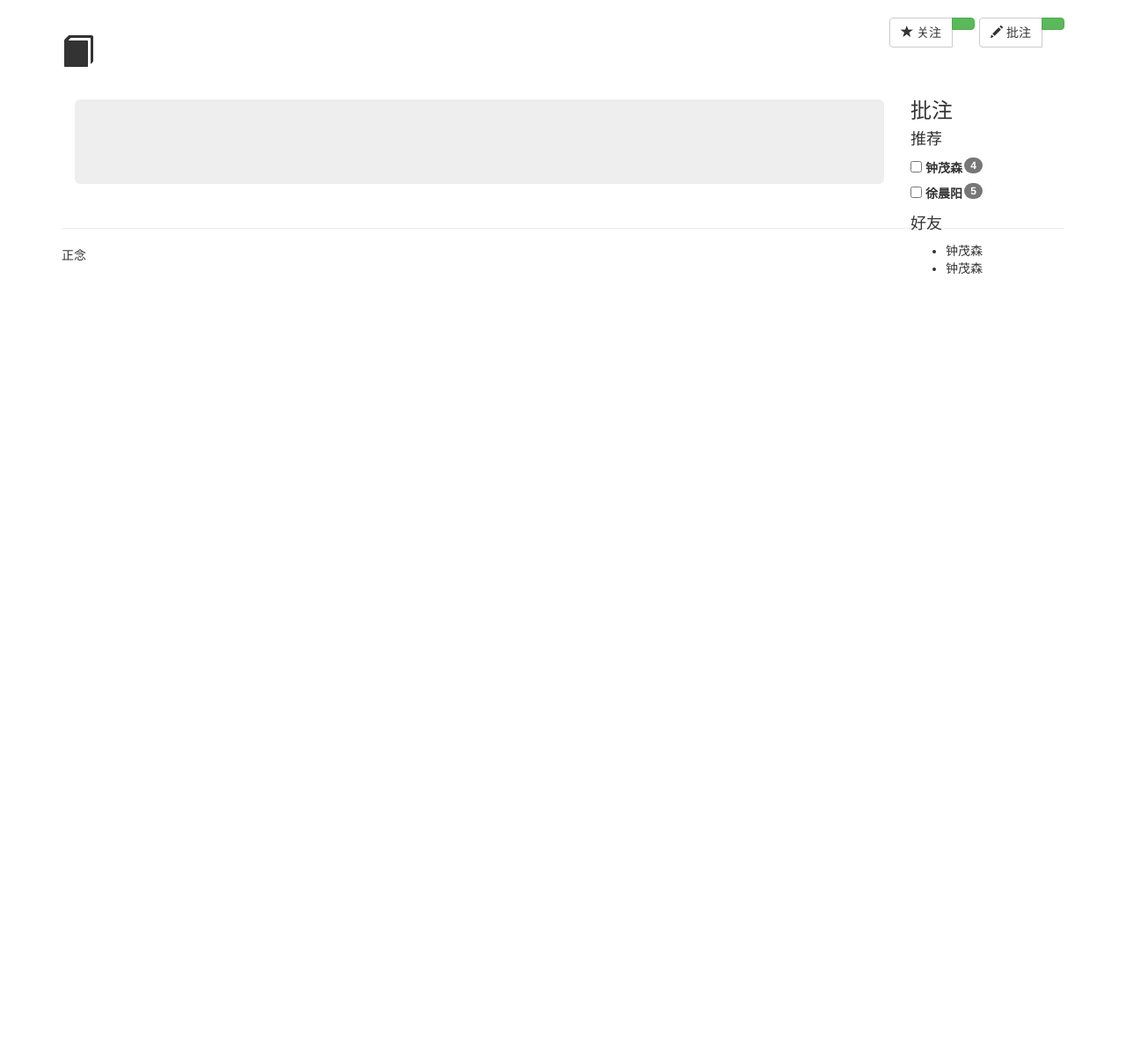
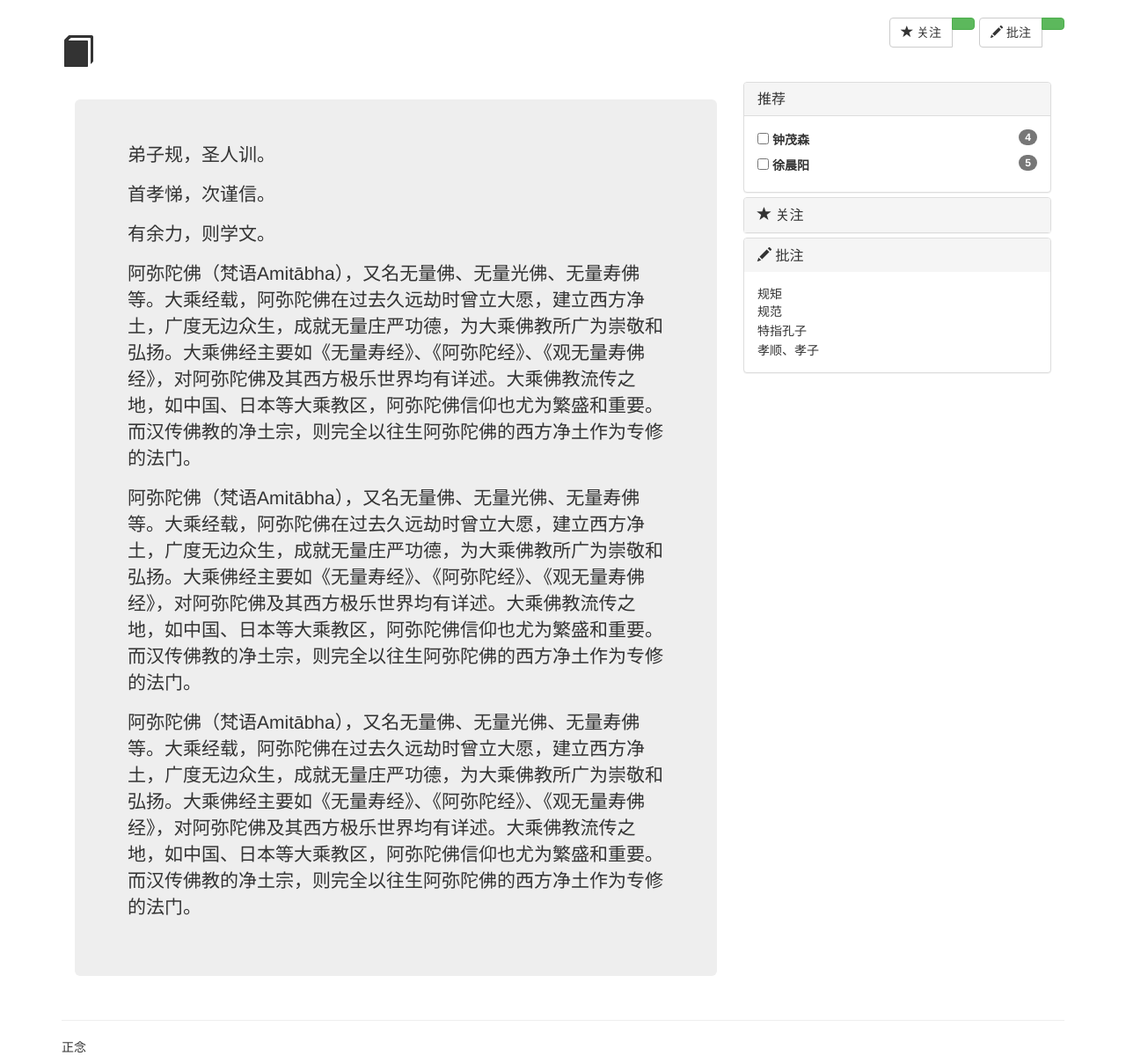
Before and after one commit to xuender/mindfulness, a Django app: template web/templates/chapter.html in a window 1280 px wide. Shown: the part 51-1251 px from the top of the page at 88% size. Before the commit the page ends 363 px from the top, so only its background shows below. Run offline with Django 3.2, Linux system fonts and the light colour scheme; the template is opened without the code that fills it, so the values that code supplies are empty; some libraries are stand-ins or nearby versions.

Commit message:
增加批注连线，需要将连线转换成angular对象

```diff
--- a/bower.json
+++ b/bower.json
@@ -14,4 +14,3 @@
     "angular-mocks": "1.2.9",
     "angular-bootstrap": "0.10.0"
 }
-}
--- a/web/templates/base.html
+++ b/web/templates/base.html
@@ -6,6 +6,7 @@
     <title>{% block title %}{% endblock %} - 正念阅读</title>
     <link href="{% static "css/bootstrap.min.css" %}" rel="stylesheet" type="text/css"/>
     <link href="{% static "css/base.min.css" %}" rel="stylesheet" type="text/css"/>
+    {% block css %}{% endblock %}
   </head>
   <body>
     {% include 'includes/nav.html' %}
@@ -20,5 +21,6 @@
     <script src="{% static "js/angular.min.js" %}"></script>
     <script src="{% static "js/bootstrap.min.js" %}"></script>
     <script src="{% static "js/ui-bootstrap-tpls.min.js" %}"></script>
+    {% block js %}{% endblock %}
   </body>
 </html>
--- a/web/templates/chapter.html
+++ b/web/templates/chapter.html
@@ -1,17 +1,37 @@
 {% extends "base.html" %}
+{% load staticfiles %}
 {% block title %}章节{% endblock %}
+{% block js %}
+<script src="{% static "js/chapter.min.js" %}"></script>
+{% endblock %}
 {% block content %}
 {% include 'includes/toolbar.html' %}
-<div class="col-xs-10">
+<div class="col-xs-8">
   <h2>{{ chapter.title }}</h2>
   <div class="jumbotron">
+    {% comment %}
     {{ chapter.context }}
+    {% endcomment %}
+    <p>弟子<span id="s1">规</span>，<span id="s2">圣</span><span id="s3">人</span>训。</p>
+    <p>首<span id="s4">孝</span><span id="s5">悌</span>，次谨信。</p>
+    <p>有余力，则学文。</p>
+    <p><span id="s8">阿</span>弥陀佛（梵语Amitābha），又名无量佛、无量光佛、无量寿佛等。大乘经载，阿弥陀佛在过去久远劫时曾立大愿，建立西方净土，广度无边众生，成就无量庄严功德，为大乘佛教所广为崇敬和弘扬。大乘佛经主要如《无量寿经》、《阿弥陀经》、《观无量寿佛经》，对阿弥陀佛及其西方极乐世界均有详述。大乘佛教流传之地，如中国、日本等大乘教区，阿弥陀佛信仰也尤为繁盛和重要。而汉传佛教的净土宗，则完全以往生阿弥陀佛的西方净土作为专修的法<span
+        id="s9">门</span>。</p>
+    <p>阿弥陀佛（梵语Amitābha），又名无量佛、无量光佛、无量寿佛等。大乘经载，阿弥陀佛在过去久远劫时曾立大愿，建立西方净土，广度无边众生，成就无量庄严功德，为大乘佛教所广为崇敬和弘扬。大乘佛经主要如《无量寿经》、《阿弥陀经》、《观无量寿佛经》，对阿弥陀佛及其西方极乐世界均有详述。大乘佛教流传之地，如中国、日本等大乘教区，阿弥陀佛信仰也尤为繁盛和重要。而汉传佛教的净土宗，则完全以往生阿弥陀佛的西方净土作为专修的法门。</p>
+    <p>阿弥陀佛（梵语Amitābha），又名无量佛、无量光佛、无量寿佛等。大乘经载，阿弥陀佛在过去久远劫时曾立大愿，建立西方净土，广度无边众生，成就无量庄严功德，为大乘佛教所广为崇敬和弘扬。大乘佛经主要如《无量寿经》、《阿弥陀经》、《观无量寿佛经》，对阿弥陀佛及其西方极乐世界均有详述。大乘佛教流传之地，如中国、日本等大乘教区，阿弥陀佛信仰也尤为繁盛和重要。而汉传佛教的净土宗，则完全以往生阿弥陀佛的西方净土作为专修的法门。</p>
   </div>
-</div><!-- 10 -->
-<div class="col-xs-2">
-  <div class="affix">
-    <h3>批注</h3>
-    <h4>推荐</h4>
+</div><!-- 8 -->
+<div class="panel-group col-xs-4" id="right">
+  <div class="panel panel-default">
+    <div class="panel-heading">
+      <h4 class="panel-title">
+        <a data-toggle="collapse" data-parent="#right" href="#c1">
+          推荐
+        </a>
+      </h4>
+    </div><!-- panel-title -->
+    <div id="c1" class="panel-collapse collapse in">
+      <div class="panel-body">
         <ul class="nav nav-pills nav-stacked">
           <li class="active">
             <span class="badge pull-right">4</span>
@@ -28,7 +48,20 @@
             </label>
           </li>
         </ul>
-    <h4>好友</h4>
+      </div><!-- panel-body -->
+    </div><!-- collapseOne -->
+  </div><!-- panel -->
+  <div class="panel panel-default">
+    <div class="panel-heading">
+      <h4 class="panel-title">
+        <a data-toggle="collapse" data-parent="#right" href="#c2">
+          <i class="glyphicon glyphicon-star"></i>
+          关注
+        </a>
+      </h4>
+    </div><!-- panel-title -->
+    <div id="c2" class="panel-collapse collapse">
+      <div class="panel-body">
         <ul>
           <li>钟茂森</li>
           <li>钟茂森</li>
@@ -38,6 +71,29 @@
           <li>{{ a.context }}</li>
           {% endfor %}
         </ol>
-  </div><!-- affix -->
-</div><!-- 2 -->
+      </div><!-- panel-body -->
+    </div><!-- collapseOne -->
+  </div><!-- panel -->
+  <div class="panel panel-default">
+    <div class="panel-heading">
+      <h4 class="panel-title">
+        <i class="glyphicon glyphicon-pencil"></i>
+        批注
+      </h4>
+    </div><!-- panel-title -->
+    <div class="panel-body">
+      <ul class="nav nav-pills nav-stacked">
+        <li class="b2" id="a1">
+          <span>规矩<br/>规范</span>
+        </li>
+        <li class="active b1" id="a2">
+          <span>特指孔子</span>
+        </li>
+        <li class="b1" id="a3">
+          <span>孝顺、孝子</span>
+        </li>
+      </ul>
+    </div><!-- panel-body -->
+  </div><!-- panel -->
+</div><!-- 4 -->
 {% endblock %}
--- a/web/templates/includes/nav.html
+++ b/web/templates/includes/nav.html
@@ -9,14 +9,14 @@
           <a href="/about">关于</a>
         </li>
       </ul>
-      <p class="navbar-text navbar-right">
+      <span class="navbar-text navbar-right">
         {% if user.is_authenticated %}
         欢迎 {{ user.username }}
         <a class="navbar-link" href="{% url "logout" %}">登出</a>
         {% else %}
         <a class="navbar-link" href="{% url "login" %}">登录</a>
         {% endif %}
-      </p>
+      </span>
     </nav>
   </div><!-- container -->
 </header>
```
Also changed, not shown: src/css/base.css (+39 -0 lines), 2 other files. Lines whose indentation alone changed are shown as unchanged.
